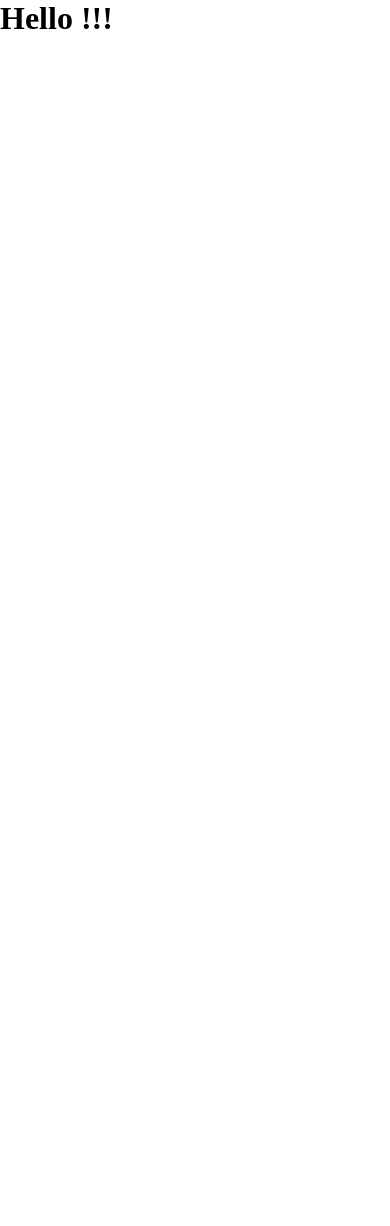
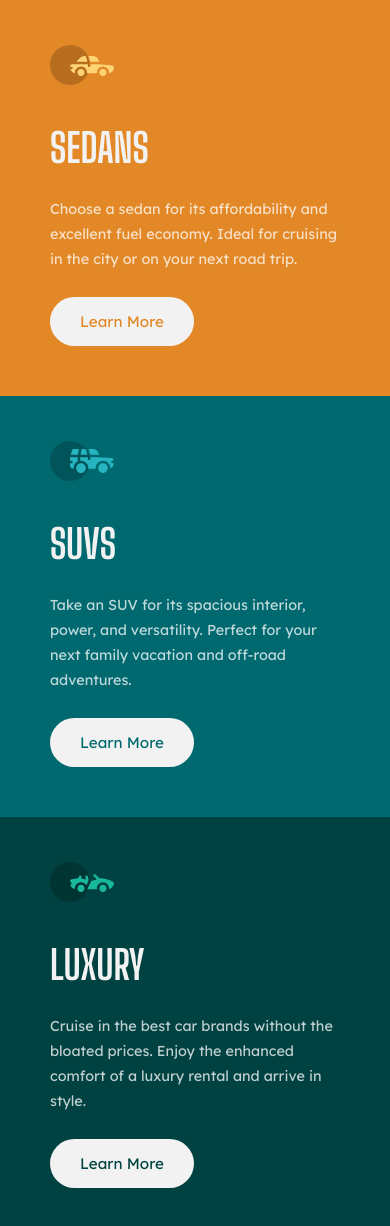
Before and after one commit to mikolajszymczuk1/3-column-preview-card-component-main, a Vue app: page / in a window 390 px wide. Shown: the top 1226 px of the page. Before the commit the page ends 844 px from the top, so only its background shows below. Built offline with nearby package versions, Linux system fonts and the light colour scheme.

Commit message:
Create all components and add mobile first styles

```diff
--- a/src/App.vue
+++ b/src/App.vue
@@ -1,9 +1,16 @@
 <template>
-    <h1>Hello !!!</h1>
+    <div>
+        <CardPreview />
+    </div>
 </template>
 
 <script>
+import CardPreview from "@/components/CardPreview/CardPreview.vue";
+
 export default {
-    name: "App"
+    name: "App",
+    components: {
+        CardPreview
+    }
 }
 </script>
--- /dev/null
+++ b/src/components/Buttons/ButtonText.vue
@@ -0,0 +1,52 @@
+<template>
+    <button class="button-text"
+        :class="'button-text--' + buttonType"
+    >
+        <slot></slot>
+    </button>
+</template>
+
+<script>
+export default {
+    name: "ButtonText",
+    props: {
+        buttonType: {
+            type: String,
+            required: true,
+            validator: value => {
+                return [
+                    "sedans",
+                    "suvs",
+                    "luxury"
+                ].indexOf(value) !== -1;
+            }
+        }
+    }
+}
+</script>
+
+<style lang="scss" scoped>
+.button-text {
+    padding: 15px 30px;
+
+    background-color: colors.$Very-light-gray;
+    border-radius: 25px;
+
+    font-size: 0.95em;
+    outline: none;
+    border: 0;
+    font-family: fonts.$lexend-deca;
+
+    &--sedans {
+        color: colors.$Bright-orange;
+    }
+
+    &--suvs {
+        color: colors.$Dark-cyan;
+    }
+
+    &--luxury {
+        color: colors.$Very-dark-cyan;
+    }
+}
+</style>
--- /dev/null
+++ b/src/components/CardPreview/CardPreview.vue
@@ -0,0 +1,56 @@
+<template>
+    <section class="card-preview">
+        <CardSingle card-type="sedans">
+            <template #cardTitle>
+                SEDANS
+            </template>
+
+            <template #cardText>
+                Choose a sedan for its affordability and excellent fuel economy.
+                Ideal for cruising in the city
+                or on your next road trip.
+            </template>
+        </CardSingle>
+
+        <CardSingle card-type="suvs">
+            <template #cardTitle>
+                SUVS
+            </template>
+
+            <template #cardText>
+                Take an SUV for its spacious interior, power, and versatility.
+                Perfect for your next family vacation
+                and off-road adventures.
+            </template>
+        </CardSingle>
+
+        <CardSingle card-type="luxury">
+            <template #cardTitle>
+                LUXURY
+            </template>
+
+            <template #cardText>
+                Cruise in the best car brands without the bloated prices.
+                Enjoy the enhanced comfort of a luxury
+                rental and arrive in style.
+            </template>
+        </CardSingle>
+    </section>
+</template>
+
+<script>
+import CardSingle from "@/components/CardPreview/CardSingle.vue";
+
+export default {
+    name: "CardPreview",
+    components: {
+        CardSingle
+    }
+}
+</script>
+
+<style lang="scss" scoped>
+.card-preview {
+
+}
+</style>
--- /dev/null
+++ b/src/components/CardPreview/CardSingle.vue
@@ -0,0 +1,94 @@
+<template>
+    <article class="card-single"
+        :class="'card-single--' + cardType"
+    >
+        <div class="card-single__icons-wrapper">
+            <img class="card-single__car-icon" src="@/assets/svg/icon-sedans.svg" alt="sedans" title="sedans"
+                v-if="cardType === 'sedans'"
+            >
+
+            <img class="card-single__car-icon" src="@/assets/svg/icon-suvs.svg" alt="sedans" title="sedans"
+                v-else-if="cardType === 'suvs'"
+            >
+
+            <img class="card-single__car-icon" src="@/assets/svg/icon-luxury.svg" alt="sedans" title="sedans"
+                v-else
+            >
+        </div>
+
+        <h2 class="card-single__title">
+            <slot name="cardTitle"></slot>
+        </h2>
+
+        <p class="card-single__text">
+            <slot name="cardText"></slot>
+        </p>
+
+        <ButtonText :button-type="cardType">Learn More</ButtonText>
+    </article>
+</template>
+
+<script>
+import ButtonText from "@/components/Buttons/ButtonText.vue";
+
+export default {
+    name: "CardSingle",
+    components: {
+        ButtonText
+    },
+    props: {
+        cardType: {
+            type: String,
+            required: true,
+            validator: value => {
+                return [
+                    "sedans",
+                    "suvs",
+                    "luxury"
+                ].indexOf(value) !== -1;
+            }
+        }
+    }
+}
+</script>
+
+<style lang="scss" scoped>
+.card-single {
+    padding: 45px 50px 50px 50px;
+
+    &--sedans {
+        background-color: colors.$Bright-orange;
+    }
+
+    &--suvs {
+        background-color: colors.$Dark-cyan;
+    }
+
+    &--luxury {
+        background-color: colors.$Very-dark-cyan;
+    }
+
+    &__icons-wrapper {
+        margin-bottom: 35px;
+    }
+
+    // &__car-icon {}
+
+    &__title {
+        margin-bottom: 25px;
+
+        font-size: 2.5em;
+        font-family: fonts.$big-shoulders-display;
+        color: colors.$Very-light-gray;
+    }
+
+    &__text {
+        margin-bottom: 25px;
+
+        font-size: 0.9em;
+        line-height: 25px;
+        font-family: fonts.$lexend-deca;
+        color: colors.$Transparent-white;
+    }
+}
+</style>
```
